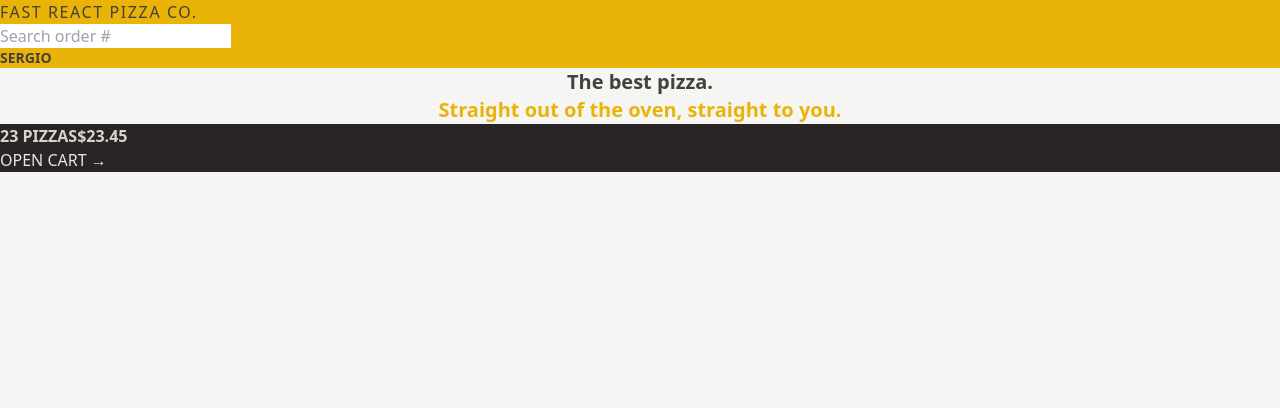
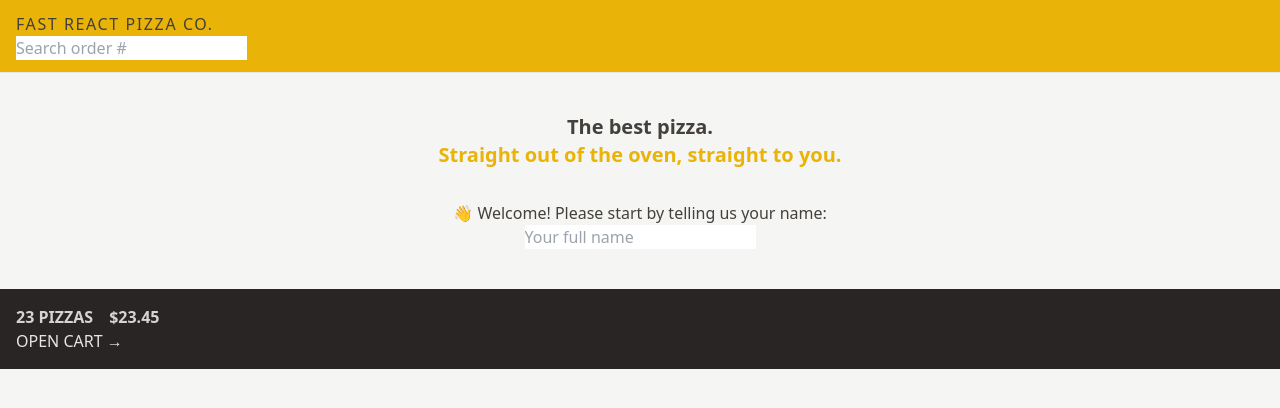
Before and after one commit to sergiobni/react-vite-pro-fast-pizza, a React (Vite) app: page / in a window 1280 px wide. Shown: the top 408 px of the page. Built offline with nearby package versions, Linux system fonts and the light colour scheme.

Commit message:
the box model, spacing, borders and display

```diff
--- a/src/features/cart/CartOverview.jsx
+++ b/src/features/cart/CartOverview.jsx
@@ -2,8 +2,8 @@ import { Link } from "react-router-dom";
 
 function CartOverview() {
   return (
-    <div className="bg-stone-800 uppercase text-stone-200">
-      <p className="font-semibold text-stone-300">
+    <div className="bg-stone-800 p-4 uppercase text-stone-200">
+      <p className="space-x-4 font-semibold text-stone-300">
         <span>23 pizzas</span>
         <span>$23.45</span>
       </p>
--- a/src/features/user/Username.jsx
+++ b/src/features/user/Username.jsx
@@ -1,5 +1,5 @@
 function Username() {
-  return <div className="text-sm font-semibold">Sergio</div>;
+  return <div className="hidden text-sm font-semibold">Sergio</div>;
 }
 
 export default Username;
--- a/src/ui/Header.jsx
+++ b/src/ui/Header.jsx
@@ -4,7 +4,7 @@ import Username from "../features/user/Username";
 
 function Header() {
   return (
-    <header className="bg-yellow-500 uppercase">
+    <header className="border-b border-stone-200 bg-yellow-500 px-4 py-3 uppercase">
       <Link to="/" className="tracking-widest">
         Fast React Pizza Co.
       </Link>
--- a/src/ui/Home.jsx
+++ b/src/ui/Home.jsx
@@ -1,13 +1,16 @@
+import CreateUser from "../features/user/CreateUser";
+
 function Home() {
   return (
-    <div>
-      <h1 className="text-center text-xl font-semibold">
+    <div className="my-10 text-center">
+      <h1 className="mb-8  text-xl font-semibold">
         The best pizza.
         <br />
         <span className="text-yellow-500">
           Straight out of the oven, straight to you.
         </span>
       </h1>
+      <CreateUser />
     </div>
   );
 }
```
